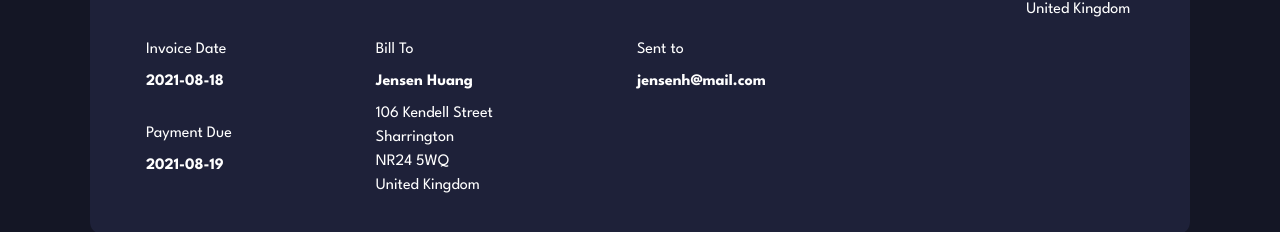
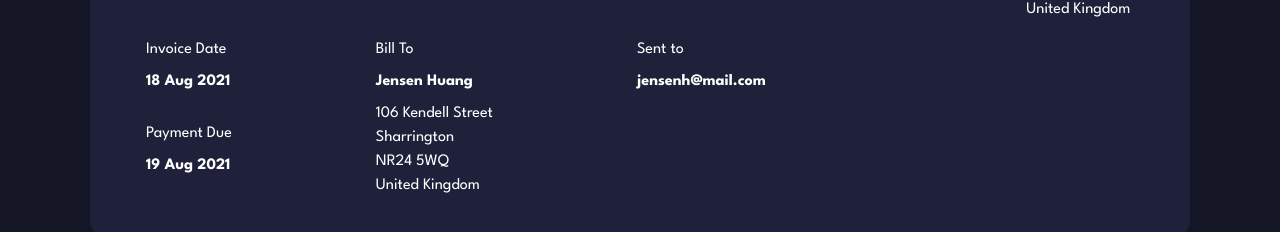
Before and after one commit to imnethaji/invoice-app, a React (Vite) app: page / in a window 1280 px wide. Shown: the part 558-790 px from the top of the page. Built offline with nearby package versions, Linux system fonts and the light colour scheme.

Commit message:
Changed date format to custom one

```diff
--- a/src/components/InvoiceDetails.tsx
+++ b/src/components/InvoiceDetails.tsx
@@ -7,6 +7,21 @@ type InvoiceDetailsProps = {
 };
 
 const InvoiceDetails: React.FC<InvoiceDetailsProps> = ({ invoiceData }) => {
+  const formatDate = (dateString: string) => {
+    // Create a new Date object from the dateString
+    const date = new Date(dateString);
+
+    // Options for formatting the date
+    const options = {
+      day: "2-digit" as const,
+      month: "short" as const,
+      year: "numeric" as const,
+    };
+
+    // Format the date using toLocaleDateString
+    return date.toLocaleDateString("en-GB", options);
+  };
+
   const [index, setIndex] = useState(0);
 
   const invoiceButtonClass = "text-white rounded-full ml-4 font-bold px-8 py-4";
@@ -77,12 +92,14 @@ const InvoiceDetails: React.FC<InvoiceDetailsProps> = ({ invoiceData }) => {
             <div className="row2col1 flex flex-col justify-between">
               <div>
                 <p>Invoice Date</p>
-                <p className="font-bold mt-2">{invoiceData[index].createdAt}</p>
+                <p className="font-bold mt-2">
+                  {formatDate(invoiceData[index].createdAt)}
+                </p>
               </div>
               <div>
                 <p>Payment Due</p>
                 <p className="font-bold mt-2">
-                  {invoiceData[index].paymentDue}
+                  {formatDate(invoiceData[index].paymentDue)}
                 </p>
               </div>
             </div>
```
